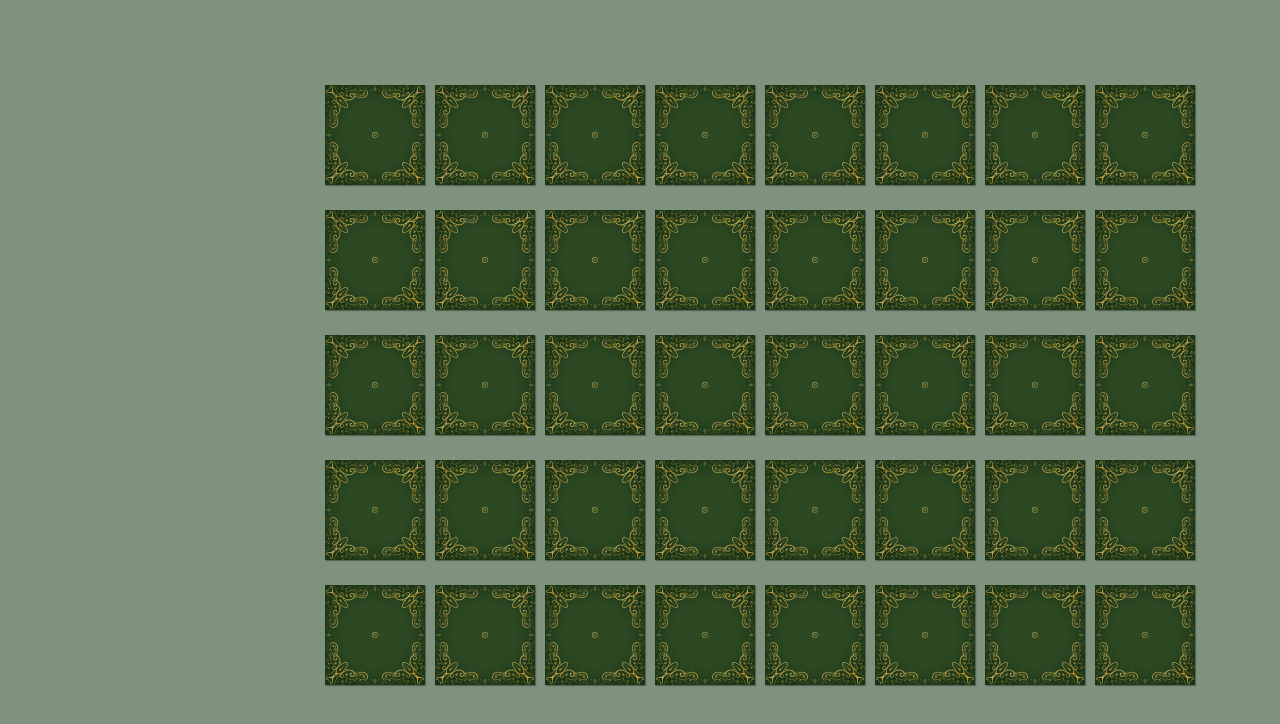
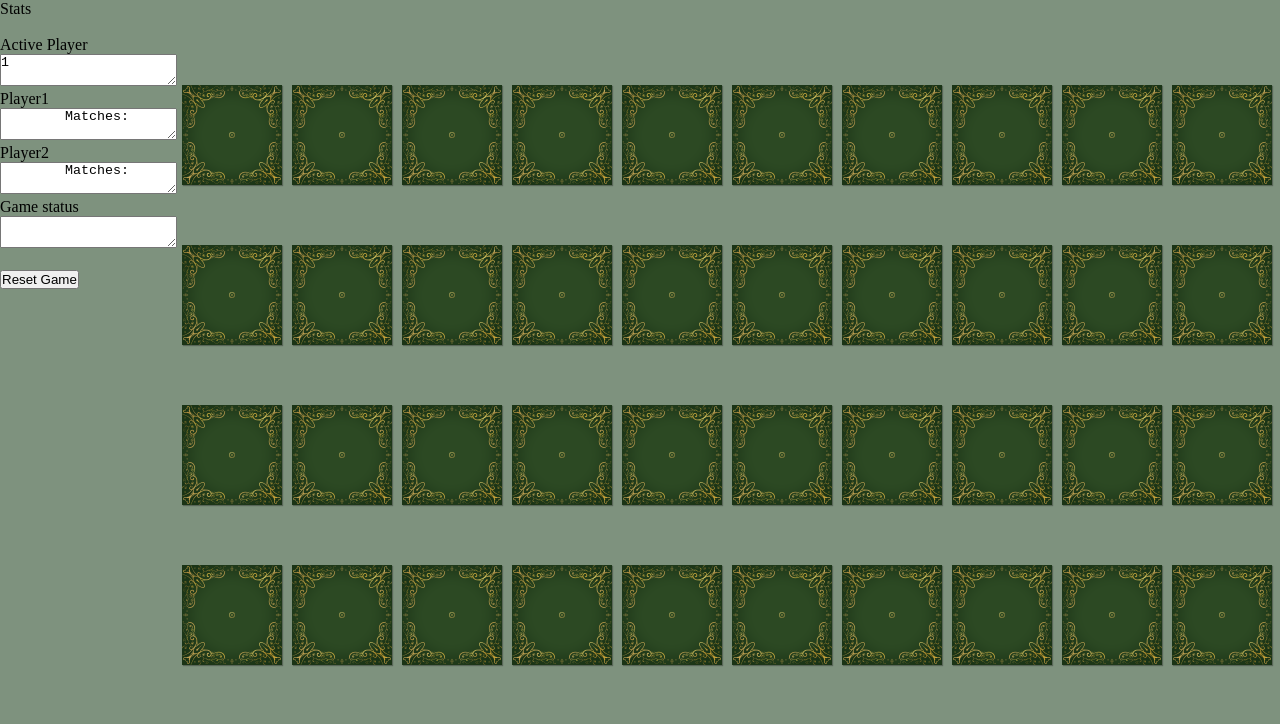
Before and after one commit to JanaBuch/Programmieren-1, a plain HTML site: page FinalProjectMemory/index.html in a window 1280 px wide. Drawn offline with Linux system fonts and the light colour scheme.

Commit message:
Flip Cards and Game bar
Added a side bar to track the games progess.
Added js to track if the crads match up. If not, unflip them.

```diff
--- a/FinalProjectMemory/MakeItWork.js
+++ b/FinalProjectMemory/MakeItWork.js
@@ -1,8 +1,29 @@
 const cards = document.querySelectorAll('.card');
+let lockBoard = false;
 let hasFlippedCard = false;
 let firstCard, secondCard;
+let player = 1;
 
+//change player (WIP)
+function switchPlayer() {
+  if (player = 1) {
+    player = 2;
+    return
+  }
+  if (player = 2) {
+    player = 1;
+    return
+  }
+}
+
+document.getElementById('ActivePlayerSpace').value = player;
+
+//Flip thy cards
 function flipCard() {
+  if (lockBoard) return;
+  if (this === firstCard) return;
+
+
   this.classList.add('flip');
 
   if (!hasFlippedCard) {
@@ -11,7 +32,75 @@ function flipCard() {
 
     firstCard = this;
 
+    return
   }
+
+  secondCard = this;
+
+  checkForMatch();
 }
 
+
+//disable the cards when a match has been found
+function checkForMatch() {
+
+  if (firstCard.dataset.framework === secondCard.dataset.framework) {
+
+    disableCards();
+
+    resetBoard();
+
+    return;
+
+  }
+
+  //reset the cards when no match is found
+  else {
+    lockBoard = true;
+    //kenzeichnungsfunktion hier hinzufügen
+    setTimeout(() => {
+      firstCard.classList.remove('flip');
+      secondCard.classList.remove('flip');
+      resetBoard();
+    }, 900)
+  }
+
+}
+
+function disableCards() {
+
+  firstCard.removeEventListener('click', flipCard);
+
+  secondCard.removeEventListener('click', flipCard);
+
+  firstCard.classList.add('match');
+  secondCard.classList.add('match');
+
+}
+
+function resetBoard() {
+
+  [hasFlippedCard, lockBoard] = [false, false];
+
+  [firstCard, secondCard] = [null, null];
+
+}
+
+// function markMatch {
+// setTimeout(()=>{
+//   firstCard.classList.add('match');
+//   secondCard.classList.add('match');}, 500)}
+
+(function shuffle() {
+
+  cards.forEach(card => {
+
+    let ramdomPos = Math.floor(Math.random() * 12);
+
+    card.style.order = ramdomPos;
+
+  });
+
+})();
+
 cards.forEach(card => card.addEventListener('click', flipCard));
--- a/FinalProjectMemory/index.html
+++ b/FinalProjectMemory/index.html
@@ -11,204 +11,228 @@
 </head>
 
 <body>
+
+    <div id="textSpace">
+        Stats <br> <br>
+        Active Player <br>
+        <textarea id="ActivePlayerSpace"></textarea>
+    Player1<br>
+    <textarea id="Player1TextSpace">
+        Matches:
+    </textarea id="Player2TextSpace"> <br>
+    Player2 <br>
+    <textarea id="gameStatusSpace">
+        Matches:
+    </textarea> <br>
+
+    Game status <br>
+    <textarea>
+
+    </textarea>
+    <br><br>
+<button>Reset Game</button>
+
+    </div>
+
     <selection class="board">
-        <div class="card card.flip">
+
+            <div class="card" data-framework="Eye">
             <img class="front" src="Memorykarten_vorderseite.png" alt="Front">
             <img class="back" src="Eye.png" alt="Eye">
         </div>
 
-        <div class="card">
+       <div class="card" data-framework="Eye">
             <img class="front" src="Memorykarten_vorderseite.png" alt="Front">
             <img class="back" src="Eye.png" alt="Eye">
         </div>
 
-        <div class="card">
+       <div class="card" data-framework="Shepert">
             <img class="front" src="Memorykarten_vorderseite.png" alt="Front">
             <img class="back" src="platzhalter_hinten.png" alt="Shepert">
         </div>
 
-        <div class="card">
+       <div class="card" data-framework="Shepert">
             <img class="front" src="Memorykarten_vorderseite.png" alt="Front">
             <img class="back" src="platzhalter_hinten.png" alt="Shephert">
         </div>
 
-        <div class="card">
+       <div class="card" data-framework="Stag">
             <img class="front" src="Memorykarten_vorderseite.png" alt="Front">
             <img class="back" src="Stag.png" alt="Stag">
         </div>
 
-        <div class="card">
+       <div class="card" data-framework="Stag">
             <img class="front" src="Memorykarten_vorderseite.png" alt="Front">
             <img class="back" src="Stag.png" alt="Stag">
         </div>
 
-        <div class="card">
+       <div class="card" data-framework="Hand">
             <img class="front" src="Memorykarten_vorderseite.png" alt="Front">
             <img class="back" src="Hnadr.png" alt="Hand">
         </div>
 
-        <div class="card">
+       <div class="card" data-framework="Hand">
             <img class="front" src="Memorykarten_vorderseite.png" alt="Front">
             <img class="back" src="Handl.png" alt="Hand">
         </div>
 
-        <div class="card">
+       <div class="card" data-framework="Hare">
             <img class="front" src="Memorykarten_vorderseite.png" alt="Front">
             <img class="back" src="Hare.png" alt="Hare">
         </div>
 
-        <div class="card">
+       <div class="card" data-framework="Hare">
             <img class="front" src="Memorykarten_vorderseite.png" alt="Front">
             <img class="back" src="Hare.png" alt="Hare">
         </div>
 
-        <div class="card">
+       <div class="card" data-framework="Leaf">
             <img class="front" src="Memorykarten_vorderseite.png" alt="Front">
             <img class="back" src="Leaf.png" alt="Leaf">
         </div>
 
-        <div class="card">
+       <div class="card" data-framework="Leaf">
             <img class="front" src="Memorykarten_vorderseite.png" alt="Front">
             <img class="back" src="Leaf.png" alt="Leaf">
         </div>
 
-        <div class="card">
+       <div class="card" data-framework="Sun">
             <img class="front" src="Memorykarten_vorderseite.png" alt="Front">
             <img class="back" src="Sun.png" alt="Sun">
         </div>
 
-        <div class="card">
+       <div class="card" data-framework="Sun">
             <img class="front" src="Memorykarten_vorderseite.png" alt="Front">
             <img class="back" src="Sun.png" alt="Sun">
         </div>
 
-        <div class="card">
+       <div class="card" data-framework="Spirit">
             <img class="front" src="Memorykarten_vorderseite.png" alt="Front">
             <img class="back" src="Spirit.png" alt="Spirit">
         </div>
 
-        <div class="card">
+       <div class="card" data-framework="Spirit">
             <img class="front" src="Memorykarten_vorderseite.png" alt="Front">
             <img class="back" src="Spirit.png" alt="Spirit">
         </div>
 
-        <div class="card">
+       <div class="card" data-framework="Tree">
             <img class="front" src="Memorykarten_vorderseite.png" alt="Front">
             <img class="back" src="Tree.png" alt="Tree">
         </div>
 
-        <div class="card">
+       <div class="card" data-framework="Tree">
             <img class="front" src="Memorykarten_vorderseite.png" alt="Front">
             <img class="back" src="Tree.png" alt="Tree">
         </div>
 
-        <div class="card">
+       <div class="card" data-framework="Moon">
             <img class="front" src="Memorykarten_vorderseite.png" alt="Front">
             <img class="back" src="Moon.png" alt="Moon">
 
         </div>
 
-        <div class="card">
+       <div class="card" data-framework="Moon">
             <img class="front" src="Memorykarten_vorderseite.png" alt="Front">
             <img class="back" src="Moon.png" alt="Moon">
         </div>
 
-        <div class="card">
+       <div class="card" data-framework="6">
             <img class="front" src="Memorykarten_vorderseite.png" alt="Front">
             <img class="back" src="platzhalter_hinten.png" alt="6">
         </div>
 
-        <div class="card">
+       <div class="card" data-framework="6">
             <img class="front" src="Memorykarten_vorderseite.png" alt="Front">
             <img class="back" src="platzhalter_hinten.png" alt="6">
         </div>
 
-        <div class="card">
+       <div class="card" data-framework="react">
             <img class="front" src="Memorykarten_vorderseite.png" alt="Front">
             <img class="back" src="platzhalter_hinten.png" alt="7">
         </div>
 
-        <div class="card">
+       <div class="card" data-framework="react">
             <img class="front" src="Memorykarten_vorderseite.png" alt="Front">
             <img class="back" src="platzhalter_hinten.png" alt="7">
         </div>
 
-        <div class="card">
+       <div class="card" data-framework="react">
             <img class="front" src="Memorykarten_vorderseite.png" alt="Front">
             <img class="back" src="platzhalter_hinten.png" alt="8">
         </div>
 
-        <div class="card">
+       <div class="card" data-framework="react">
             <img class="front" src="Memorykarten_vorderseite.png" alt="Front">
             <img class="back" src="platzhalter_hinten.png" alt="8">
         </div>
 
-        <div class="card">
+       <div class="card" data-framework="react">
             <img class="front" src="Memorykarten_vorderseite.png" alt="Front">
             <img class="back" src="platzhalter_hinten.png" alt="9">
         </div>
 
-        <div class="card">
+       <div class="card" data-framework="react">
             <img class="front" src="Memorykarten_vorderseite.png" alt="Front">
             <img class="back" src="platzhalter_hinten.png" alt="9">
         </div>
 
-        <div class="card">
+       <div class="card" data-framework="react">
             <img class="front" src="Memorykarten_vorderseite.png" alt="Front">
             <img class="back" src="platzhalter_hinten.png" alt="10">
         </div>
 
-        <div class="card">
+       <div class="card" data-framework="react">
             <img class="front" src="Memorykarten_vorderseite.png" alt="Front">
             <img class="back" src="platzhalter_hinten.png" alt="10">
         </div>
 
-        <div class="card">
+       <div class="card" data-framework="react">
             <img class="front" src="Memorykarten_vorderseite.png" alt="Front">
             <img class="back" src="platzhalter_hinten.png" alt="11">
         </div>
 
-        <div class="card">
+       <div class="card" data-framework="react">
             <img class="front" src="Memorykarten_vorderseite.png" alt="Front">
             <img class="back" src="platzhalter_hinten.png" alt="11">
         </div>
 
-        <div class="card">
+       <div class="card" data-framework="react">
             <img class="front" src="Memorykarten_vorderseite.png" alt="Front">
             <img class="back" src="platzhalter_hinten.png" alt="12">
         </div>
 
-        <div class="card">
+       <div class="card" data-framework="react">
             <img class="front" src="Memorykarten_vorderseite.png" alt="Front">
             <img class="back" src="platzhalter_hinten.png" alt="12">
         </div>
 
-        <div class="card">
+       <div class="card" data-framework="react">
             <img class="front" src="Memorykarten_vorderseite.png" alt="Front">
             <img class="back" src="platzhalter_hinten.png" alt="13">
         </div>
 
-        <div class="card">
+       <div class="card" data-framework="react">
             <img class="front" src="Memorykarten_vorderseite.png" alt="Front">
             <img class="back" src="platzhalter_hinten.png" alt="13">
         </div>
 
-        <div class="card">
+       <div class="card" data-framework="react">
             <img class="front" src="Memorykarten_vorderseite.png" alt="Front">
             <img class="back" src="platzhalter_hinten.png" alt="14">
         </div>
 
-        <div class="card">
+       <div class="card" data-framework="react">
             <img class="front" src="Memorykarten_vorderseite.png" alt="Front">
             <img class="back" src="platzhalter_hinten.png" alt="14">
         </div>
 
-        <div class="card">
+       <div class="card" data-framework="react">
             <img class="front" src="Memorykarten_vorderseite.png" alt="Front">
             <img class="back" src="platzhalter_hinten.png" alt="15">
         </div>
 
-        <div class="card">
+       <div class="card" data-framework="react">
             <img class="front" src="Memorykarten_vorderseite.png" alt="Front">
             <img class="back" src="platzhalter_hinten.png" alt="15">
         </div>
--- a/FinalProjectMemory/style.css
+++ b/FinalProjectMemory/style.css
@@ -11,13 +11,16 @@ body {
 }
 
 .board {
-  width: 640px;
+  width: ;
   height: 640px;
-  display: grid;
-  grid-template-columns: repeat(8, 1fr);
-  grid-template-rows: auto;
+  margin: auto;
+  display: flex;
+  flex-wrap: wrap;
   perspective: 1000px;
-  margin: auto;
+  /* grid-template-columns: repeat(8, 1fr);
+  grid-template-rows: auto; */
+  perspective: 1000px;
+  margin: auto; */
 }
 
 .card {
@@ -44,6 +47,14 @@ body {
   transform: rotateY(180deg);
 }
 
+.match {
+  box-shadow: 0px 0px 15px 0px #CEFFCD
+}
+
+.MissMatch {
+  box-shadow: 0px 0px 15px 0px #2d2e05
+}
+
 .front,
 .back {
   width: 100%;
```
